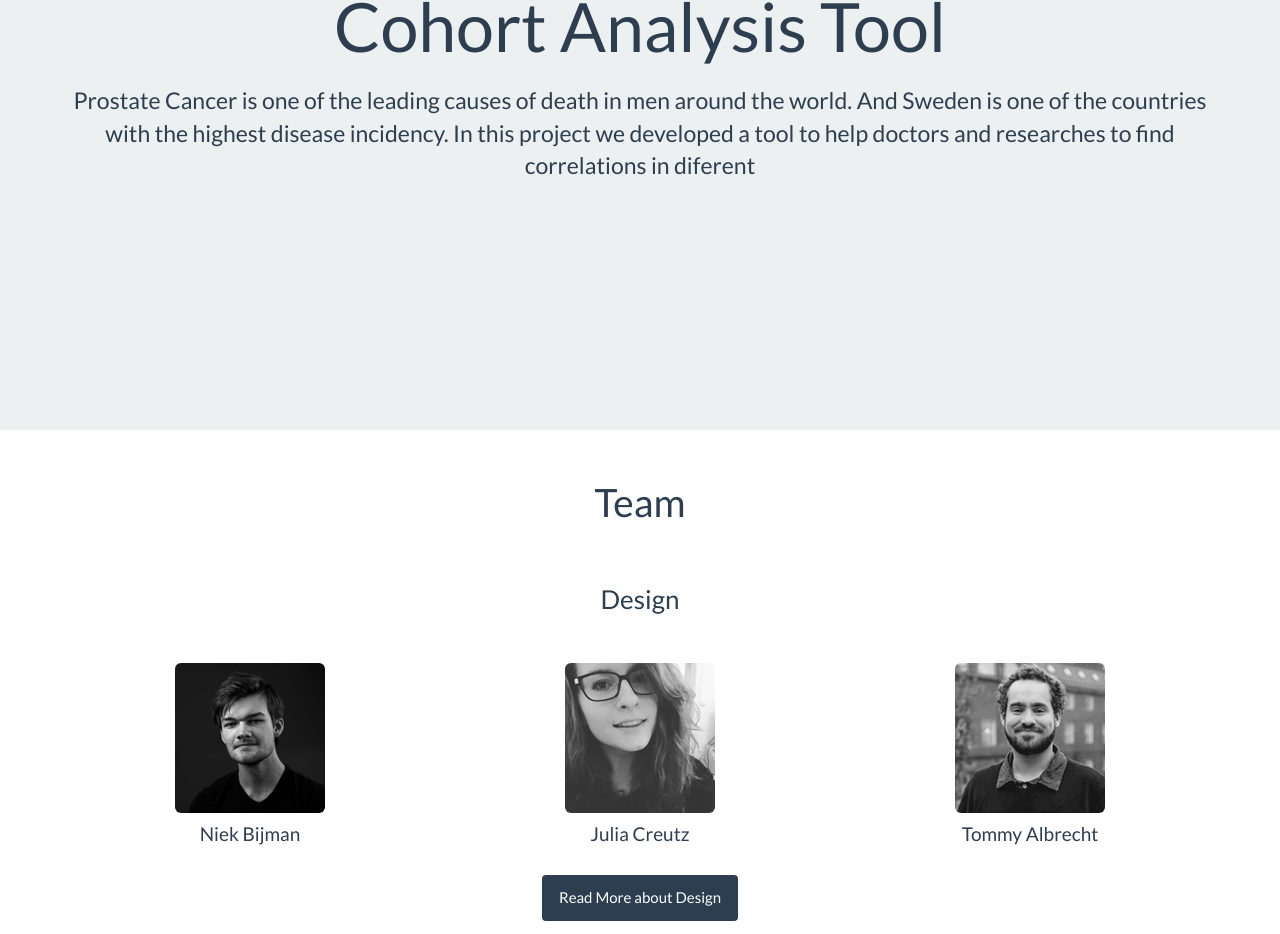
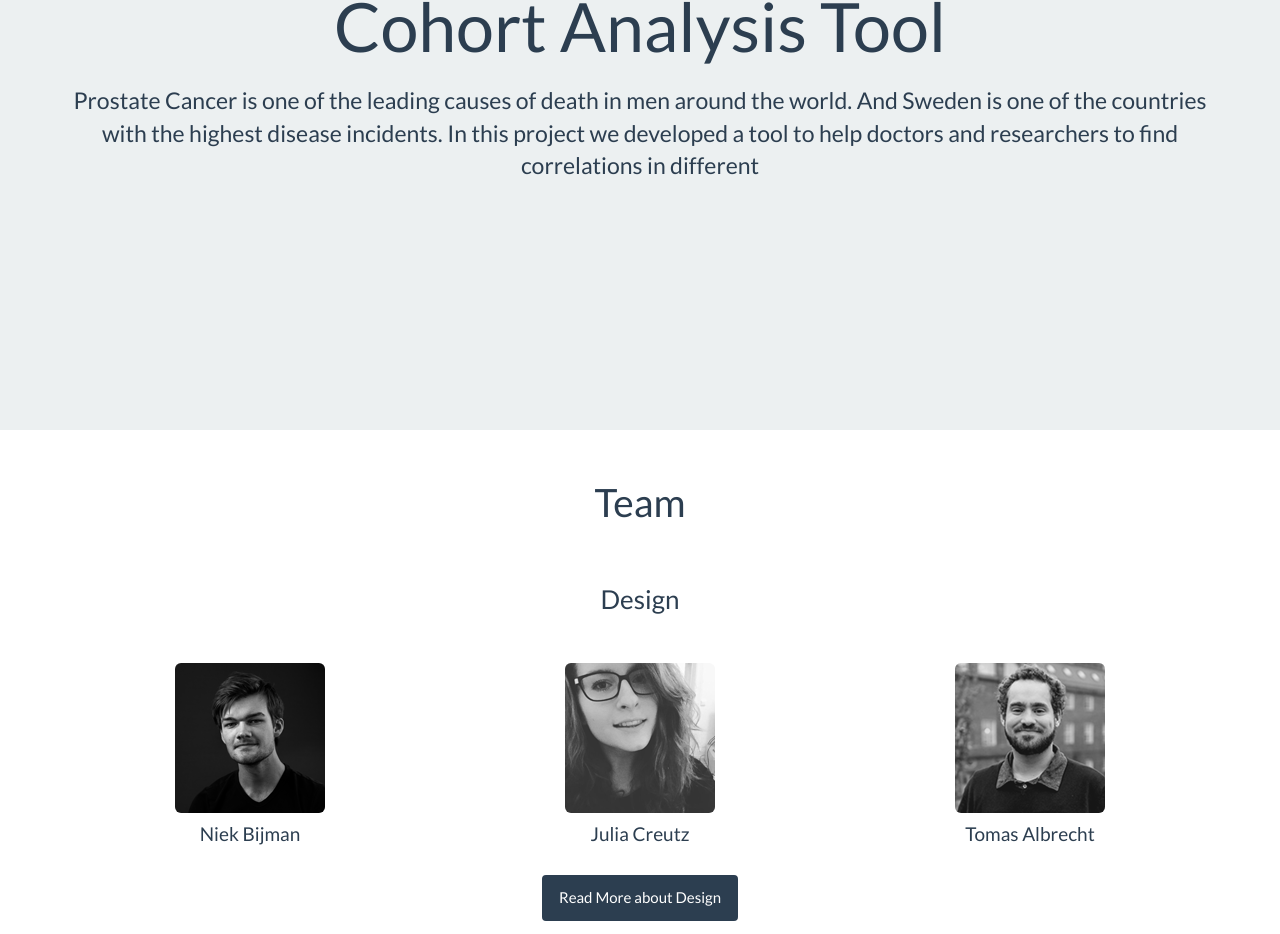
Before and after one commit to raghunayyar/savingprivatenuts, a Jekyll site: the page built from index.md, in a window 1280 px wide and 1400 px high. Shown: the part 259-1193 px from the top of the window. Built offline with Jekyll 4.4.1, drawn with Linux system fonts in a browser that asks for light colours; some of the changed text lies outside the part shown.

Commit message:
Fixes typos

```diff
--- a/_layouts/home.html
+++ b/_layouts/home.html
@@ -7,8 +7,8 @@ layout: default
     <div class="container">
         <h1 class="text-center" style="margin-top: 200px;">Cohort Analysis Tool</h1>
         <p class="text-center" style="margin-bottom: 200px; margin-top: 20px;">
-            Prostate Cancer is one of the leading causes of death in men around the world. And Sweden is one of the countries with the highest disease incidency.
-            In this project we developed a tool to help doctors and researches to find correlations in diferent
+            Prostate Cancer is one of the leading causes of death in men around the world. And Sweden is one of the countries with the highest disease incidents.
+            In this project we developed a tool to help doctors and researchers to find correlations in different
         </p>
     </div>
 </div>
@@ -35,7 +35,7 @@ layout: default
         </div>
         <div class="col-sm-4">
             <img src="images/Tomas.png"  class="img-rounded">
-            <h4 class="h4">Tommy Albrecht</h4>
+            <h4 class="h4">Tomas Albrecht</h4>
         </div>
     </div>
     <div class="row">
@@ -57,11 +57,11 @@ layout: default
         </div>
         <div class="col-sm-4">
             <img src="images/Maiky.png"  class="img-rounded">
-            <h4 class="h4">Lê Mai-Khanh</h4>
+            <h4 class="h4">Mai-Khanh Lê</h4>
         </div>
         <div class="col-sm-4">
             <img src="images/Nilay.png"  class="img-rounded" style="height: 150px;">
-            <h4 class="h4">Nilay Ateş</h4>
+            <h4 class="h4">Nilay Ates</h4>
         </div>
     </div>
     <div class="row">
```
